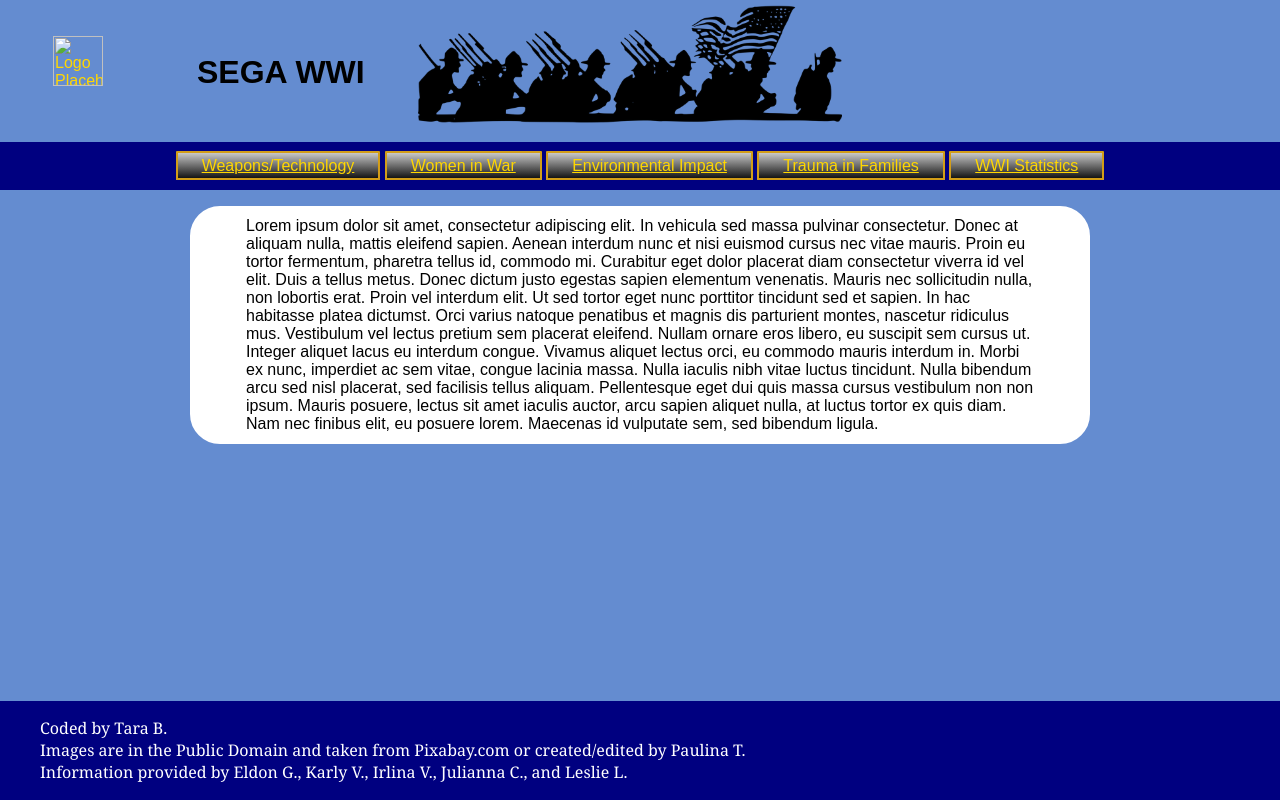
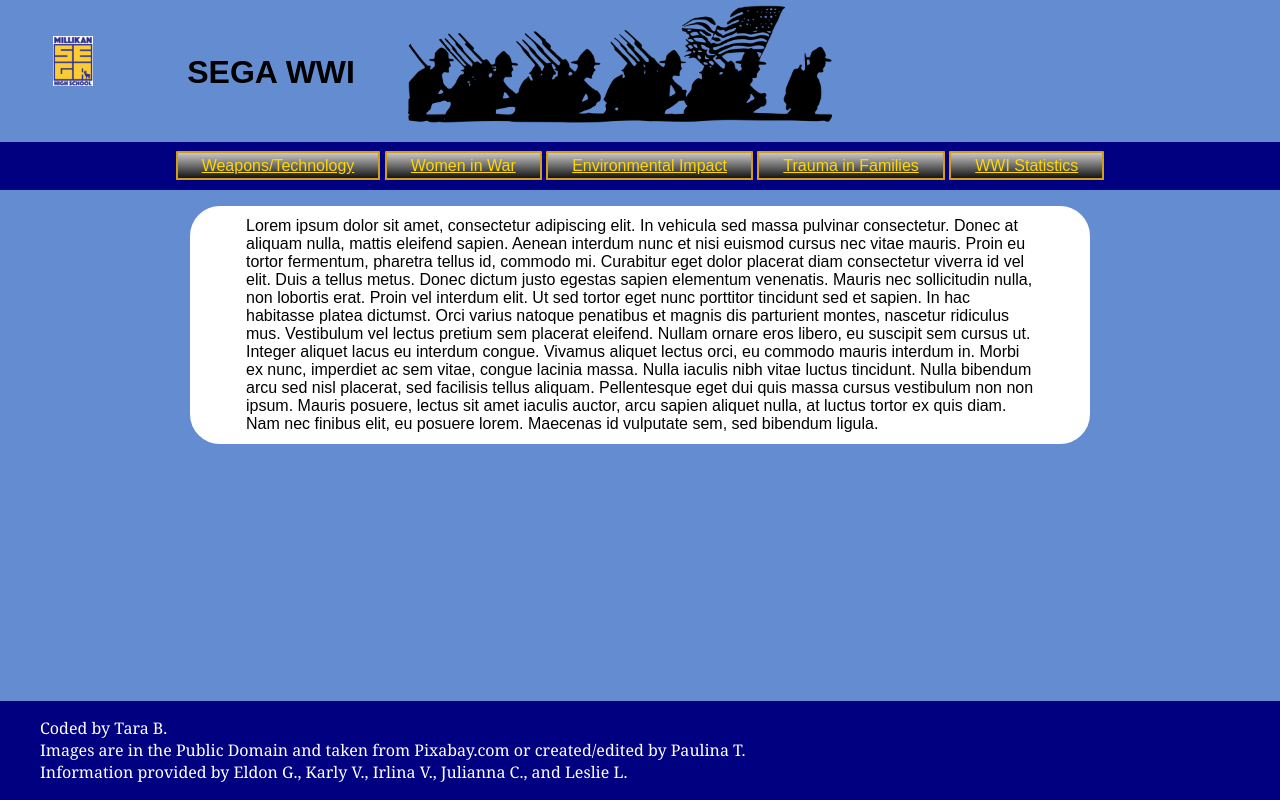
Before and after one commit to segawwi/segawwi.github.io, a plain HTML site: page women.html in a window 1280 px wide. Drawn offline with Linux system fonts and the light colour scheme; a web font is replaced by a local one.

Commit message:
Update women.html

```diff
--- a/women.html
+++ b/women.html
@@ -12,7 +12,7 @@
         <table>
             <tr>
                 <td>
-                    <a href="index.html"><img class="logo" src="" alt="Logo Placeholder"></a>
+                    <a href="index.html"><img class="logo" src="images/sega.png" alt="Logo Placeholder"></a>
                 </td>
                 <td>
                     <h1>SEGA WWI</h1>
```
